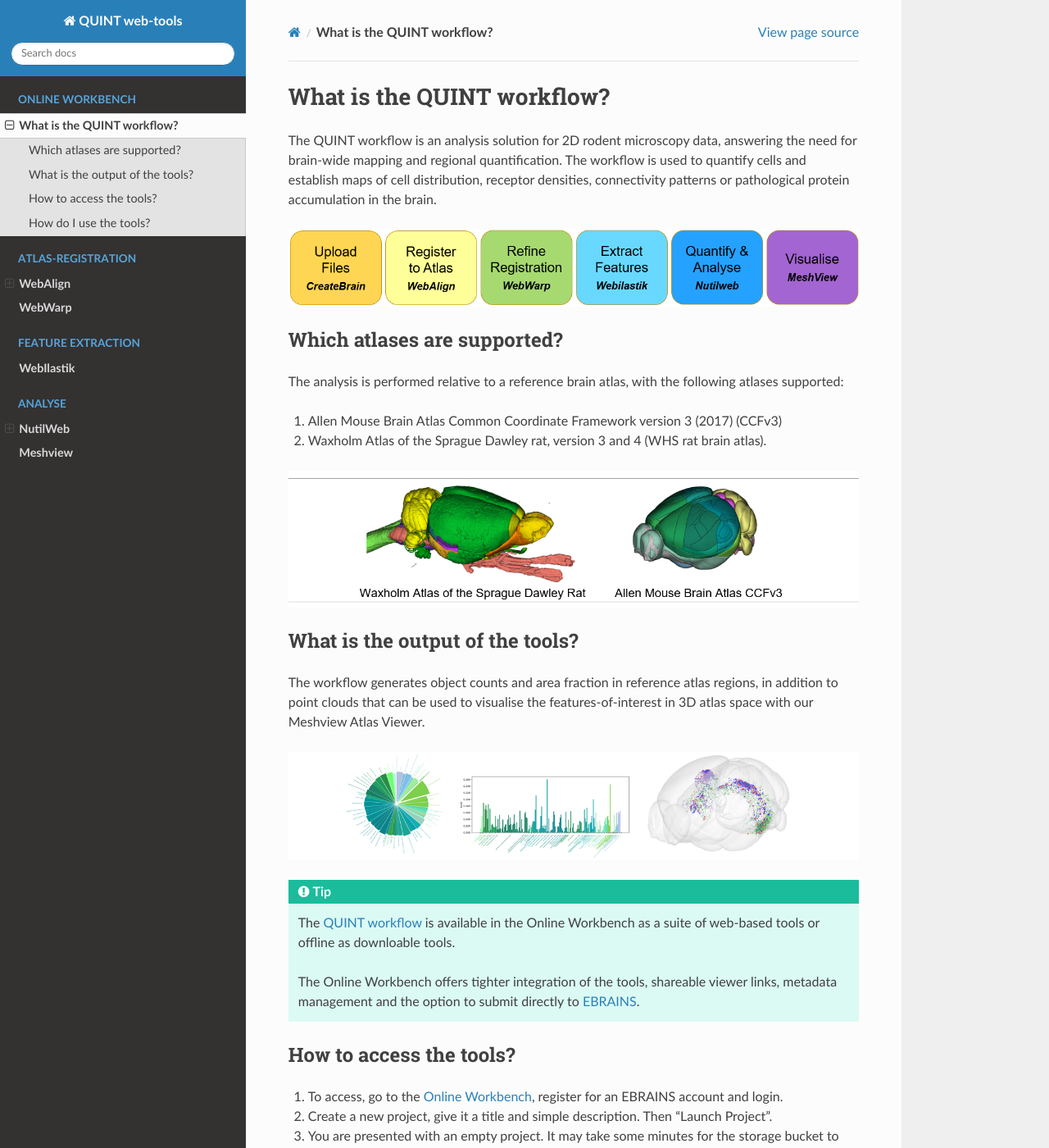
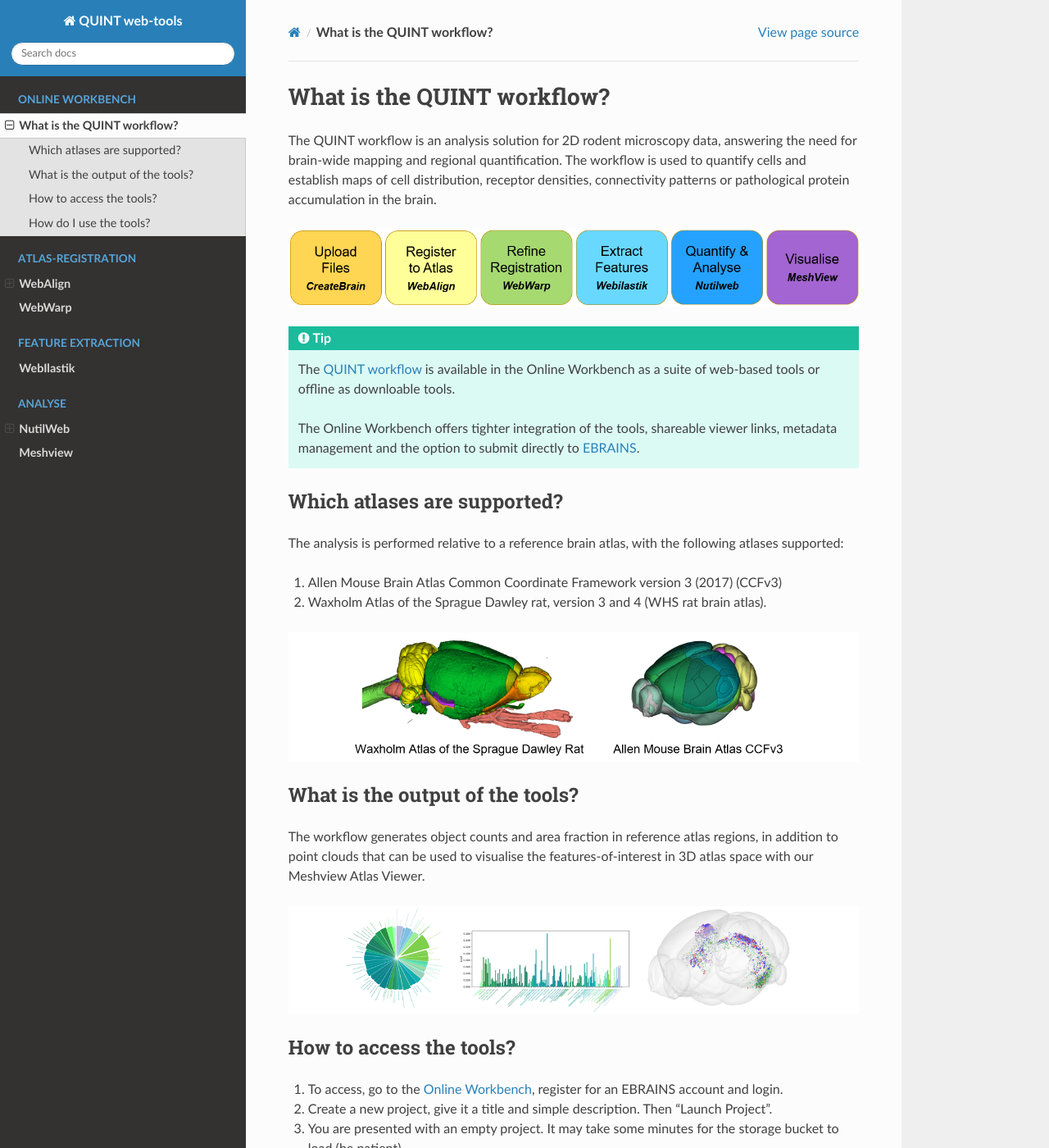
Before and after one commit to Neural-Systems-at-UIO/QUINT_webtools, a Sphinx documentation site: the page built from docs/QUINTintro_new.rst, in a window 1280 px wide and 1400 px high. Shown: the whole window at 82% size. Built offline with Sphinx 7.4.7 and the Read the Docs theme 2.0.0, drawn with Linux system fonts in a browser that asks for light colours; part of the change alters nothing that is shown.

```diff
--- a/docs/QUINTintro_new.rst
+++ b/docs/QUINTintro_new.rst
@@ -4,6 +4,11 @@
 The QUINT workflow is an analysis solution for 2D rodent microscopy data, answering the need for brain-wide mapping and regional quantification. The workflow is used to quantify cells and establish maps of cell distribution, receptor densities, connectivity patterns or pathological protein accumulation in the brain.
 
 .. image:: images/QUINTsummary_2.PNG
+
+.. tip::
+   The `QUINT workflow <https://neural-systems-at-uio.github.io/>`_ is available in the Online Workbench as a suite of web-based tools or offline as downloable tools.
+
+   The Online Workbench offers tighter integration of the tools, shareable viewer links, metadata management and the option to submit directly to `EBRAINS <https://www.ebrains.eu/data/share-data>`_.
 
 Which atlases are supported?
 ------------------------------
@@ -21,11 +26,6 @@ What is the output of the tools?
 The workflow generates object counts and area fraction in reference atlas regions, in addition to point clouds that can be used to visualise the features-of-interest in 3D atlas space with our Meshview Atlas Viewer.
 
 .. image:: images/results.PNG
-
-.. tip::
-   The `QUINT workflow <https://neural-systems-at-uio.github.io/>`_ is available in the Online Workbench as a suite of web-based tools or offline as downloable tools.
-
-   The Online Workbench offers tighter integration of the tools, shareable viewer links, metadata management and the option to submit directly to `EBRAINS <https://www.ebrains.eu/data/share-data>`_.
 
 How to access the tools?
 ----------------------------------------
```
Also changed, not shown: docs/images/atlases.PNG.
